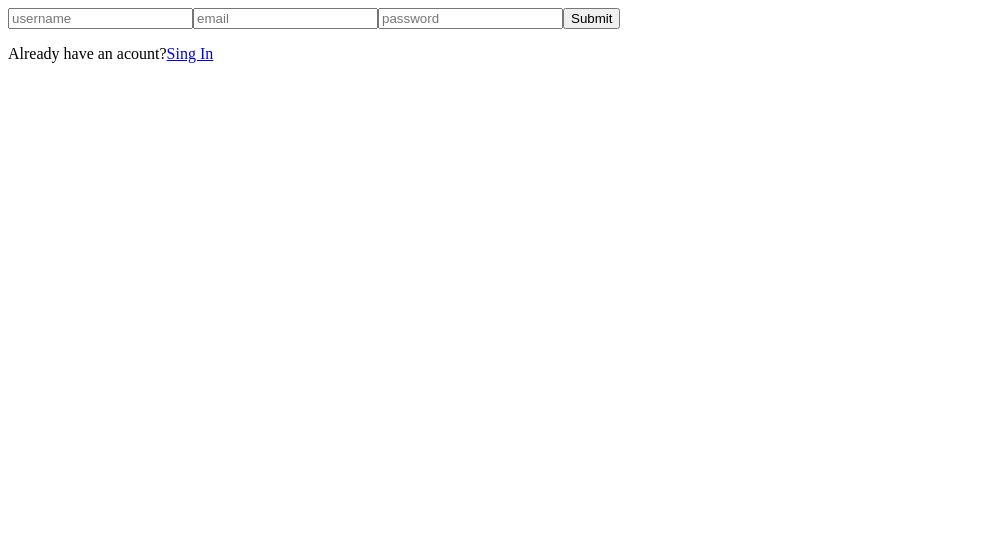
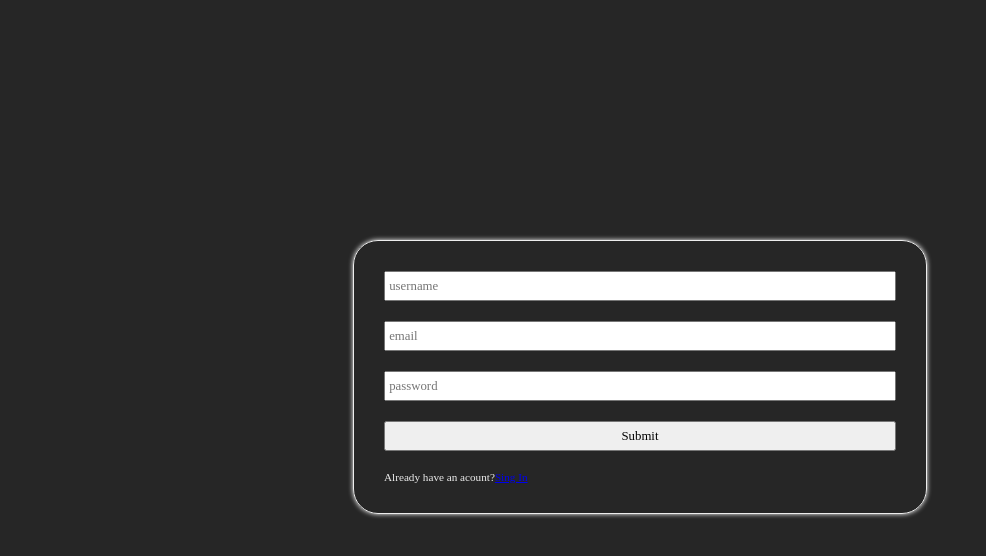
Before and after one commit to ParfeneDaniel/Quiz-App, a React (Vite) app in the folder client/: page /signup in a window 1280 px wide. Shown: the top 556 px of the page, without its empty margins (0-986 px from the left). Built offline with nearby package versions, Linux system fonts and the light colour scheme.

Commit message:
css + header

```diff
--- /dev/null
+++ b/client/src/components/Header.jsx
@@ -0,0 +1,15 @@
+import { Link } from "react-router-dom";
+import icon from "../assets/user-icon.png";
+
+const Header = () => {
+  return (
+    <div id="header">
+      <button>Sign out</button>
+      <Link to="/profile">
+        <img className="icon" src={icon} />
+      </Link>
+    </div>
+  );
+};
+
+export default Header;
--- a/client/src/index.css
+++ b/client/src/index.css
@@ -0,0 +1,52 @@
+* {
+  box-sizing: border-box;
+  margin: 0;
+  padding: 0;
+  font-family: "Montserrat";
+}
+
+:root {
+  background-color: #262626;
+  color: #ededed;
+  width: 100%;
+}
+
+#signUp,
+#signIn {
+  border: 1px solid #ededed;
+  border-radius: 25px;
+  display: flex;
+  flex-direction: column;
+  justify-content: center;
+  width: fit-content;
+  margin-right: auto;
+  margin-left: auto;
+  margin-top: 30vh;
+  padding: 20px;
+  box-shadow: 0 0 5px white;
+}
+
+input {
+  width: 40vw;
+  height: 30px;
+  font-size: 0.8rem;
+  margin: 10px;
+  padding: 0.2rem;
+}
+
+p {
+  font-size: 0.7rem;
+  margin: 10px;
+}
+
+#header {
+    background-color: #20130c;
+    padding: 10px 20px 10px 20px;
+    display: flex;
+    justify-content: space-between;
+}
+
+.icon {
+    width: 40px;
+    height: 40px;
+}
--- a/client/src/pages/Dashboard.jsx
+++ b/client/src/pages/Dashboard.jsx
@@ -1,8 +1,10 @@
 import React from 'react'
+import Header from '../components/Header'
 
 const Dashboard = () => {
   return (
     <div>
+      <Header />
       Dashboard
     </div>
   )
--- /dev/null
+++ b/client/src/pages/Profile.jsx
@@ -0,0 +1,9 @@
+import React from 'react';
+
+const Profile = () => {
+    return (
+        <h1>Profile</h1>
+    );
+};
+
+export default Profile;
--- a/client/src/pages/SignIn.jsx
+++ b/client/src/pages/SignIn.jsx
@@ -21,8 +21,8 @@ const SignIn = () => {
   return isAuth ? (
     <Navigate to="/home/" state={{ from: location }} replace />
   ) : (
-    <div id="signIn">
-      <form>
+    <div>
+      <form id="signIn">
         <input
           type="text"
           placeholder="username"
--- a/client/src/pages/SignUp.jsx
+++ b/client/src/pages/SignUp.jsx
@@ -23,8 +23,8 @@ const SignUp = () => {
   return isAuth ? (
     <Navigate to="/home/" state={{ from: location }} replace />
   ) : (
-    <div id="signUp">
-      <form>
+    <div>
+      <form id="signUp">
         <input
           type="text"
           placeholder="username"
--- a/client/src/router/router.jsx
+++ b/client/src/router/router.jsx
@@ -4,6 +4,7 @@ import SignUp from "../pages/SignUp";
 import Validate from "../pages/Validate";
 import Home from "../pages/Home";
 import Dashboard from "../pages/Dashboard";
+import Profile from "../pages/Profile";
 
 export const router = createBrowserRouter([
   {
@@ -13,6 +14,10 @@ export const router = createBrowserRouter([
   {
     path: "signin",
     element: <SignIn />,
+  },
+  {
+    path: "profile",
+    element: <Profile />,
   },
   {
     path: "validate/:emailToken",
```
Also changed, not shown: client/src/assets/user-icon.png (added), client/src/components/NavBar.jsx (deleted), 1 other file (tests, documents, lock files or other folders).
